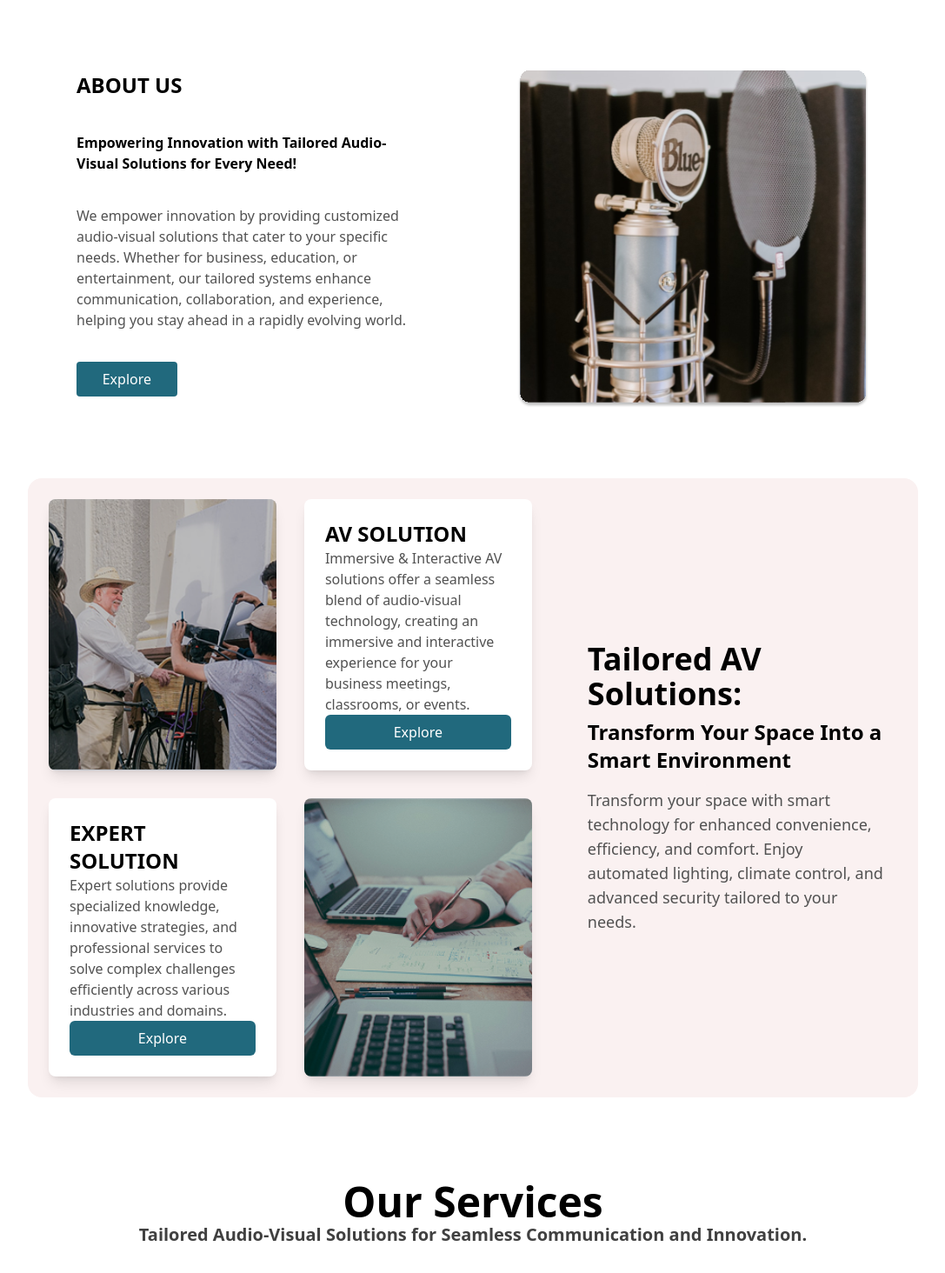
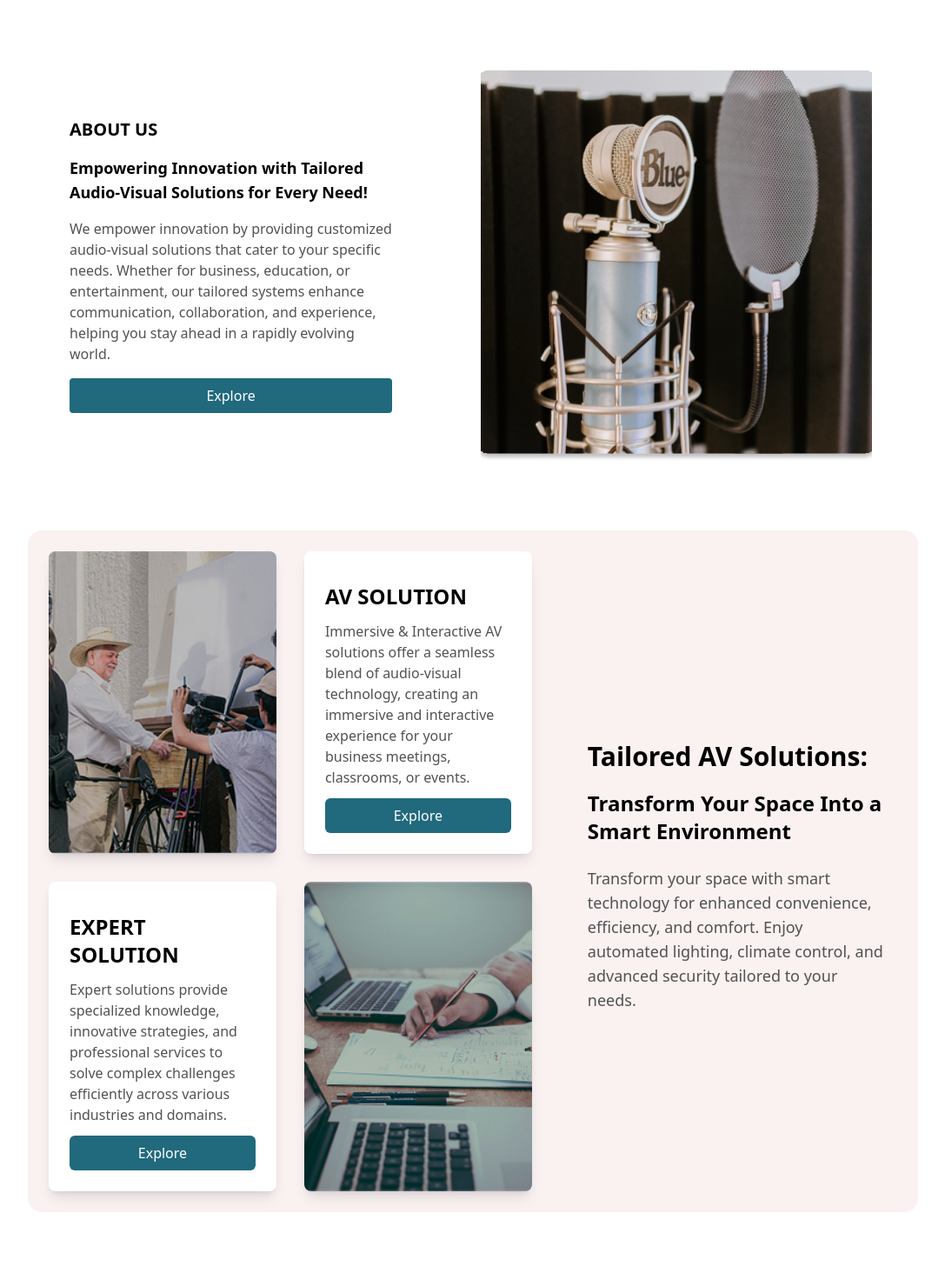
Before and after one commit to Sachin3320/Digitsl-Ocean, a React (Vite) app: page / in a window 1280 px wide. Shown: the part 560-2024 px from the top of the page at 87% size, without its empty margins (96-1183 px from the left). Built offline with nearby package versions, Linux system fonts and the light colour scheme.

Commit message:
merged shubham and sachin intial code for Home Page

```diff
--- a/src/Components/AboutUs/AboutUsComp.jsx
+++ b/src/Components/AboutUs/AboutUsComp.jsx
@@ -1,22 +1,71 @@
-import React from 'react'
-import micImage from '../../assets/micImage.svg'
+// import React from "react";
+// import micImage from "../../assets/micImage.svg";
+
+// const AboutUsComp = () => {
+//   return (
+//     <div className="grid  grid-cols-1 md:grid-cols-[50%_auto] gap-8 md:gap-12 lg:gap-24 justify-center px-2 md:px-6">
+//       <div className=" flex flex-col gap-3 w-[94%] space-y-[3vh]">
+//         <h1 className="text-[3vh] font-semibold">ABOUT US</h1>
+//         <h1 className="text-[2vh] font-semibold">
+//           Empowering Innovation with Tailored Audio-Visual Solutions for Every
+//           Need!
+//         </h1>
+//         <p className=" text-[2vh] text-neutral-600">
+//           We empower innovation by providing customized audio-visual solutions
+//           that cater to your specific needs. Whether for business, education, or
+//           entertainment, our tailored systems enhance communication,
+//           collaboration, and experience, helping you stay ahead in a rapidly
+//           evolving world.
+//         </p>
+//         <button className="bg-[#21697D] px-2 md:px-4 py-2 text-white w-[30%] text-[2vh] rounded-sm hover:scale-105 active:scale-95">
+//           {" "}
+//           Explore
+//         </button>
+//       </div>
+//       <div className="">
+//         <img src={micImage} alt="micImage" className="object-cover"></img>
+//       </div>
+//     </div>
+//   );
+// };
+
+// export default AboutUsComp;
+
+import React from "react";
+import micImage from "../../assets/micImage.svg";
 
 const AboutUsComp = () => {
   return (
-    <div className='grid  grid-cols-1 md:grid-cols-[45%_auto] gap-8 md:gap-24 justify-center px-2 md:px-6'>
-        <div className=' flex flex-col gap-3 w-[94%] space-y-[3vh]'>
-            <h1 className='text-[3vh] font-semibold'>ABOUT US</h1>
-            <h1 className='text-[2vh] font-semibold'>Empowering Innovation with Tailored Audio-Visual Solutions for Every Need!</h1>
-            <p className=' text-[2vh] text-neutral-600'>We empower innovation by providing customized audio-visual solutions that cater to your specific needs. Whether for business, education, or entertainment, our tailored systems enhance communication, collaboration, and experience, helping you stay ahead in a rapidly evolving world.</p>
-            <button className='bg-[#21697D] px-2 md:px-4 py-2 text-white w-[30%] text-[2vh] rounded-sm hover:scale-105 active:scale-95'> Explore</button>
+    <div className="grid grid-cols-1 md:grid-cols-[40%_auto] gap-8 md:gap-12 lg:gap-24 px-4 md:px-8 lg:px-12 items-center">
+      {/* Text Content */}
+      <div className="flex flex-col gap-4 w-full max-w-xl">
+        <h1 className="text-xl md:text-xl font-semibold">ABOUT US</h1>
+        <h2 className="text-lg md:text-lg font-semibold">
+          Empowering Innovation with Tailored Audio-Visual Solutions for Every
+          Need!
+        </h2>
+        <p className="text-base md:text-base text-neutral-600">
+          We empower innovation by providing customized audio-visual solutions
+          that cater to your specific needs. Whether for business, education, or
+          entertainment, our tailored systems enhance communication,
+          collaboration, and experience, helping you stay ahead in a rapidly
+          evolving world.
+        </p>
+        <button className="bg-[#21697D] px-4 py-2 text-white min-w-[120px] rounded-sm hover:scale-105 active:scale-95 transition-transform">
+          Explore
+        </button>
+      </div>
 
-        </div>
-        <div className=''>
-            <img src = {micImage}  alt = "micImage" className='object-cover'></img>
-        </div>
+      {/* Image */}
+      <div className="flex justify-center">
+        <img
+          src={micImage}
+          alt="Mic"
+          className="w-full h-[400px] md:w-[400px] md:h-[400px] lg:w-[450px] lg:h-[450px] object-cover"
+        />
+      </div>
+    </div>
+  );
+};
 
-    </div>
-  )
-}
-
-export default AboutUsComp
+export default AboutUsComp;
--- a/src/Components/AboutUs/OurServices.jsx
+++ b/src/Components/AboutUs/OurServices.jsx
@@ -1,39 +1,54 @@
-import React from 'react';
-import auditoriumSol from '../../assets/Services/auditoriumSol.png';
-import conferenceSol from '../../assets/Services/conferenceSol.png';
-import podcast from '../../assets/Services/podcast.png';
-import signatureSol from '../../assets/Services/signatureSol.png';
-import studioHybrid from '../../assets/Services/studioHybrid.png';
-import fireSafety from '../../assets/Services/fireSafety.png';
+import React from "react";
+import auditoriumSol from "../../assets/Services/auditoriumSol.png";
+import conferenceSol from "../../assets/Services/conferenceSol.png";
+import podcast from "../../assets/Services/podcast.png";
+import signatureSol from "../../assets/Services/signatureSol.png";
+import studioHybrid from "../../assets/Services/studioHybrid.png";
+import fireSafety from "../../assets/Services/fireSafety.png";
 
 const OurServices = () => {
   return (
-    <div className="min-h-[80vh] py-12 bg-white">
+    <div className="min-h-[80vh] py-12 px-8 bg-white">
       <div className="container mx-auto px-4">
         {/* Title Section */}
         <div className="text-center mb-8">
-          <h1 className="text-[4vh] md:text-5xl font-bold">Our Services</h1>
-          <p className="text-[2vh] md:text-xl font-semibold text-neutral-700">
-            Tailored Audio-Visual Solutions for Seamless Communication and Innovation.
+          <h1 className="text-[3vh] md:text-5xl font-bold mt-4">
+            Our Services
+          </h1>
+          <p className="text-[2vh] md:text-xl font-semibold text-neutral-700 mt-4">
+            Tailored Audio-Visual Solutions for Seamless Communication and
+            Innovation.
           </p>
         </div>
 
         {/* Content Grid */}
-        <div className="grid grid-cols-1 md:grid-cols-2 gap-8">
+        <div className="grid grid-cols-1 md:grid-cols-2 gap-8 mt-4">
           {/* Left Column */}
           <div className="flex flex-col gap-8">
             {/* Large Image */}
             <div className="w-full rounded-lg overflow-hidden shadow-lg hover:scale-105 transition duration-300 ease-in-out">
-              <img src={podcast} alt="Podcast" className="w-full h-full object-cover" />
+              <img
+                src={podcast}
+                alt="Podcast"
+                className="w-full h-full object-cover"
+              />
             </div>
 
             {/* Two Smaller Images */}
             <div className="grid grid-cols-2 gap-6">
               <div className="rounded-lg overflow-hidden shadow-lg hover:scale-105 transition duration-300 ease-in-out">
-                <img src={studioHybrid} alt="Studio Hybrid" className="w-full h-full object-cover" />
+                <img
+                  src={studioHybrid}
+                  alt="Studio Hybrid"
+                  className="w-full h-full object-cover"
+                />
               </div>
               <div className="rounded-lg overflow-hidden shadow-lg hover:scale-105 transition duration-300 ease-in-out">
-                <img src={conferenceSol} alt="Conference Solution" className="w-full h-full object-cover" />
+                <img
+                  src={conferenceSol}
+                  alt="Conference Solution"
+                  className="w-full h-full object-cover"
+                />
               </div>
             </div>
           </div>
@@ -43,16 +58,28 @@ const OurServices = () => {
             {/* Two Smaller Images */}
             <div className="grid grid-cols-2 gap-6">
               <div className="rounded-lg overflow-hidden shadow-lg hover:scale-105 transition duration-300 ease-in-out">
-                <img src={signatureSol} alt="Signature Solution" className="w-full h-full object-cover" />
+                <img
+                  src={signatureSol}
+                  alt="Signature Solution"
+                  className="w-full h-full object-cover"
+                />
               </div>
               <div className="rounded-lg overflow-hidden shadow-lg hover:scale-105 transition duration-300 ease-in-out">
-                <img src={fireSafety} alt="Fire Safety" className="w-full h-full object-cover" />
+                <img
+                  src={fireSafety}
+                  alt="Fire Safety"
+                  className="w-full h-full object-cover"
+                />
               </div>
             </div>
 
             {/* Large Image */}
             <div className="w-full rounded-lg overflow-hidden shadow-lg hover:scale-105 transition duration-300 ease-in-out">
-              <img src={auditoriumSol} alt="Auditorium Solution" className="w-full h-full object-cover" />
+              <img
+                src={auditoriumSol}
+                alt="Auditorium Solution"
+                className="w-full h-full object-cover"
+              />
             </div>
           </div>
         </div>
--- a/src/Components/AboutUs/Solutions.jsx
+++ b/src/Components/AboutUs/Solutions.jsx
@@ -1,66 +1,86 @@
-import AVsolution from '../../assets/aboutUsImage/AVsolution.png';
-import expertSol from '../../assets/aboutUsImage/expertSol.png';
+import AVsolution from "../../assets/aboutUsImage/AVsolution.png";
+import expertSol from "../../assets/aboutUsImage/expertSol.png";
 
 const Solutions = () => {
   return (
-    <div className="min-h-[70vh] w-full p-4 md:p-6 rounded-2xl bg-[#faf1f1] flex flex-col">
-      <div className="flex  flex-col lg:flex-row-reverse w-full gap-6 md:gap-12 flex-1">
-
+    <div className="min-h-[70vh] w-full p-8 md:p-6 rounded-2xl bg-[#faf1f1] flex flex-col">
+      <div className="flex  flex-col lg:flex-row-reverse w-full gap-6 md:gap-6 lg:gap-12 flex-1">
         {/* Left Side - Text Section */}
         <div className="w-full lg:w-2/5 flex flex-col justify-center p-4">
-          <h1 className="text-2xl md:text-4xl font-semibold">
+          <h1 className="text-xl md:text-3xl font-semibold mb-2 mt-3">
             Tailored AV Solutions:
           </h1>
-          <h1 className="text-lg lg:text-2xl font-semibold mt-2">
+          <h1 className="text-lg md:text-2xl font-semibold mt-3">
             Transform Your Space Into a Smart Environment
           </h1>
-          <p className="text-sm md:text-lg text-neutral-600 mt-4">
-            Transform your space with smart technology for enhanced convenience, efficiency, and comfort. Enjoy
-            automated lighting, climate control, and advanced security tailored to your needs.
+          <p className="text-sm md:text-lg text-neutral-600 mt-6">
+            Transform your space with smart technology for enhanced convenience,
+            efficiency, and comfort. Enjoy automated lighting, climate control,
+            and advanced security tailored to your needs.
           </p>
         </div>
 
         {/* Right Side - Grid Section */}
         <div className="w-full lg:w-3/5 grid grid-cols-1 sm:grid-cols-2 gap-6 md:gap-8">
-
           {/* Image 1 */}
-          <div className="bg-gray-300 rounded-lg shadow-lg overflow-hidden h-full
-                          transition-transform duration-300 ease-in-out transform hover:scale-105 hover:rotate-3">
-            <img src={AVsolution} alt="AV Solution" className="w-full h-full object-cover" />
+          <div
+            className="bg-gray-300 rounded-lg shadow-lg overflow-hidden h-full
+                          transition-transform duration-300 ease-in-out transform hover:scale-105 hover:rotate-3"
+          >
+            <img
+              src={AVsolution}
+              alt="AV Solution"
+              className="w-full h-full object-cover"
+            />
           </div>
 
           {/* AV SOLUTION */}
-          <div className="bg-white rounded-lg shadow-lg p-6 flex flex-col justify-between h-full
-                          transition-transform duration-300 ease-in-out transform hover:scale-105 hover:rotate-3 hover:bg-[#cdbbbb]">
-            <h1 className="text-xl md:text-2xl font-semibold">AV SOLUTION</h1>
-            <p className="text-neutral-600">
-              Immersive & Interactive AV solutions offer a seamless blend of audio-visual technology, creating an
-              immersive and interactive experience for your business meetings, classrooms, or events.
+          <div
+            className="bg-white rounded-lg shadow-lg p-6 flex flex-col justify-between h-full
+                          transition-transform duration-300 ease-in-out transform hover:scale-105 hover:rotate-3 hover:bg-[#cdbbbb]"
+          >
+            <h1 className="text-xl md:text-2xl font-semibold mt-3">
+              AV SOLUTION
+            </h1>
+            <p className="text-neutral-600 mt-3">
+              Immersive & Interactive AV solutions offer a seamless blend of
+              audio-visual technology, creating an immersive and interactive
+              experience for your business meetings, classrooms, or events.
             </p>
-            <button className="bg-[#21697D] px-4 py-2 text-white rounded-md hover:scale-105 active:scale-95 transition">
+            <button className="bg-[#21697D] px-4 py-2 text-white rounded-md hover:scale-105 active:scale-95 transition mt-3">
               Explore
             </button>
           </div>
 
           {/* EXPERT SOLUTION */}
-          <div className="bg-white rounded-lg shadow-lg p-6 flex flex-col justify-between h-full
-                          transition-transform duration-300 ease-in-out transform hover:scale-105 hover:rotate-3 hover:bg-[#cdbbbb]">
-            <h1 className="text-xl md:text-2xl font-semibold">EXPERT SOLUTION</h1>
-            <p className="text-neutral-600">
-              Expert solutions provide specialized knowledge, innovative strategies, and professional services to
-              solve complex challenges efficiently across various industries and domains.
+          <div
+            className="bg-white rounded-lg shadow-lg p-6 flex flex-col justify-between h-full
+                          transition-transform duration-300 ease-in-out transform hover:scale-105 hover:rotate-3 hover:bg-[#cdbbbb]"
+          >
+            <h1 className="text-xl md:text-2xl font-semibold mt-3">
+              EXPERT SOLUTION
+            </h1>
+            <p className="text-neutral-600 mt-3">
+              Expert solutions provide specialized knowledge, innovative
+              strategies, and professional services to solve complex challenges
+              efficiently across various industries and domains.
             </p>
-            <button className="bg-[#21697D] px-4 py-2 text-white rounded-md hover:scale-105 active:scale-95 transition">
+            <button className="bg-[#21697D] px-4 py-2 text-white rounded-md hover:scale-105 active:scale-95 transition mt-3">
               Explore
             </button>
           </div>
 
           {/* Image 2 */}
-          <div className="bg-gray-300 rounded-lg shadow-lg overflow-hidden h-full
-                          transition-transform duration-300 ease-in-out transform hover:scale-105 hover:rotate-3">
-            <img src={expertSol} alt="Expert Solution" className="w-full h-full object-cover" />
+          <div
+            className="bg-gray-300 rounded-lg shadow-lg overflow-hidden h-full
+                          transition-transform duration-300 ease-in-out transform hover:scale-105 hover:rotate-3"
+          >
+            <img
+              src={expertSol}
+              alt="Expert Solution"
+              className="w-full h-full object-cover"
+            />
           </div>
-
         </div>
       </div>
     </div>
--- a/src/Pages/AboutUs.jsx
+++ b/src/Pages/AboutUs.jsx
@@ -9,7 +9,7 @@ const AboutUs = () => {
   return (
     <div className="w-full">
       {/* About Us Section */}
-      <div className="px-6 md:px-20 lg:px-40 py-16 md:py-20">
+      <div className="px-6 md:px-12 lg:px-32 py-16 md:py-20">
         <AboutUsComp />
       </div>
 
```
Also changed, not shown: src/App.jsx (+13 -13 lines), src/Components/AboutUs/TrustedBy.jsx (+9 -11 lines), src/Components/AboutUs/WhyChooseUs.jsx (+15 -8 lines), src/Components/ContactUs/Contact.jsx (+13 -9 lines), src/Components/Testimonials/Testimonials.jsx (+16 -14 lines), src/Components/heroSection/HeroBanner.jsx (+11 -11 lines).
